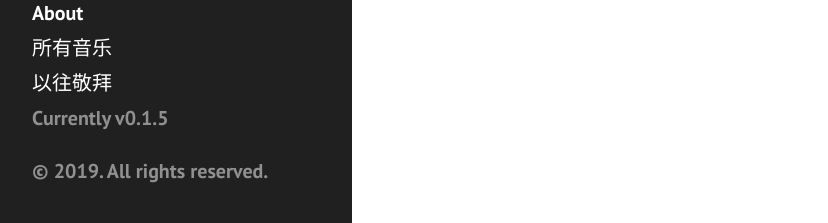
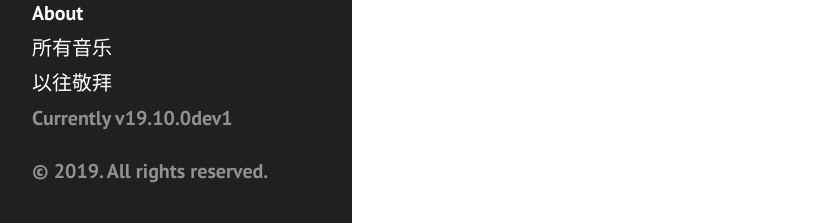
Before and after one commit to Lego-Songbook/lego-songbook-archived, a Jekyll site: the page built from docs/index.md, in a window 1280 px wide. Shown: the part 674-897 px from the top of the page, without its empty margins (8-836 px from the left). Built offline with Jekyll 4.4.1, drawn with Linux system fonts in a browser that asks for light colours.

Commit message:
Bump the version, using Calver

```diff
--- a/docs/_config.yml
+++ b/docs/_config.yml
@@ -22,7 +22,7 @@ url: https://kipyin.github.io/ # the base hostname & protocol for your site, e.g
 plugins:
   - jekyll-feed
 
-version: 0.1.5
+version: 19.10.0dev1
 
 # Exclude from processing.
 # The following items will not be processed, by default.
--- a/pyproject.toml
+++ b/pyproject.toml
@@ -1,6 +1,6 @@
 [tool.poetry]
 name = "lego-songbook"
-version = "0.1.5"
+version = "19.10.0dev1"
 description = "The Songbook for our beloved Lego small group."
 authors = ["Kip Yin <28321392+kipyin@users.noreply.github.com>"]
 license = "MIT"
```
